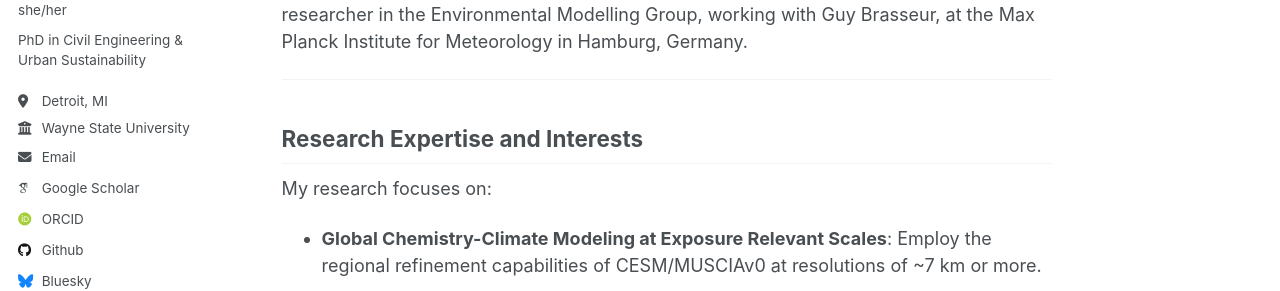
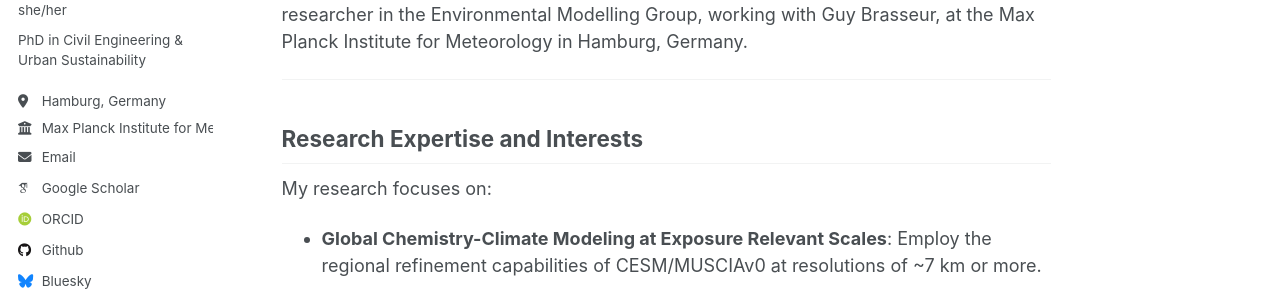
Before and after one commit to noribeth-m/noribeth-m.github.io, a Jekyll site: the page built from _pages/about.md, in a window 1280 px wide. Shown: the part 282-573 px from the top of the page. Built offline with Jekyll 4.4.1, drawn with Linux system fonts in a browser that asks for light colours; some web fonts are replaced.

Commit message:
Update _config.yml

```diff
--- a/_config.yml
+++ b/_config.yml
@@ -25,10 +25,10 @@ author:
   name             : "Noribeth Mariscal"
   pronouns         : "she/her"
   bio              : "PhD in Civil Engineering & Urban Sustainability"
-  location         : "Detroit, MI"
-  employer         : "Wayne State University"
+  location         : "Hamburg, Germany"
+  employer         : "Max Planck Institute for Meteorology"
   uri              : # URL
-  email            : "noribethmariscal@gmail.com"
+  email            : "noribeth.mariscal@mpimet.mpg.de"
 
   # Academic websites
   arxiv            : # URL - Update with the correct link to your profile
```
